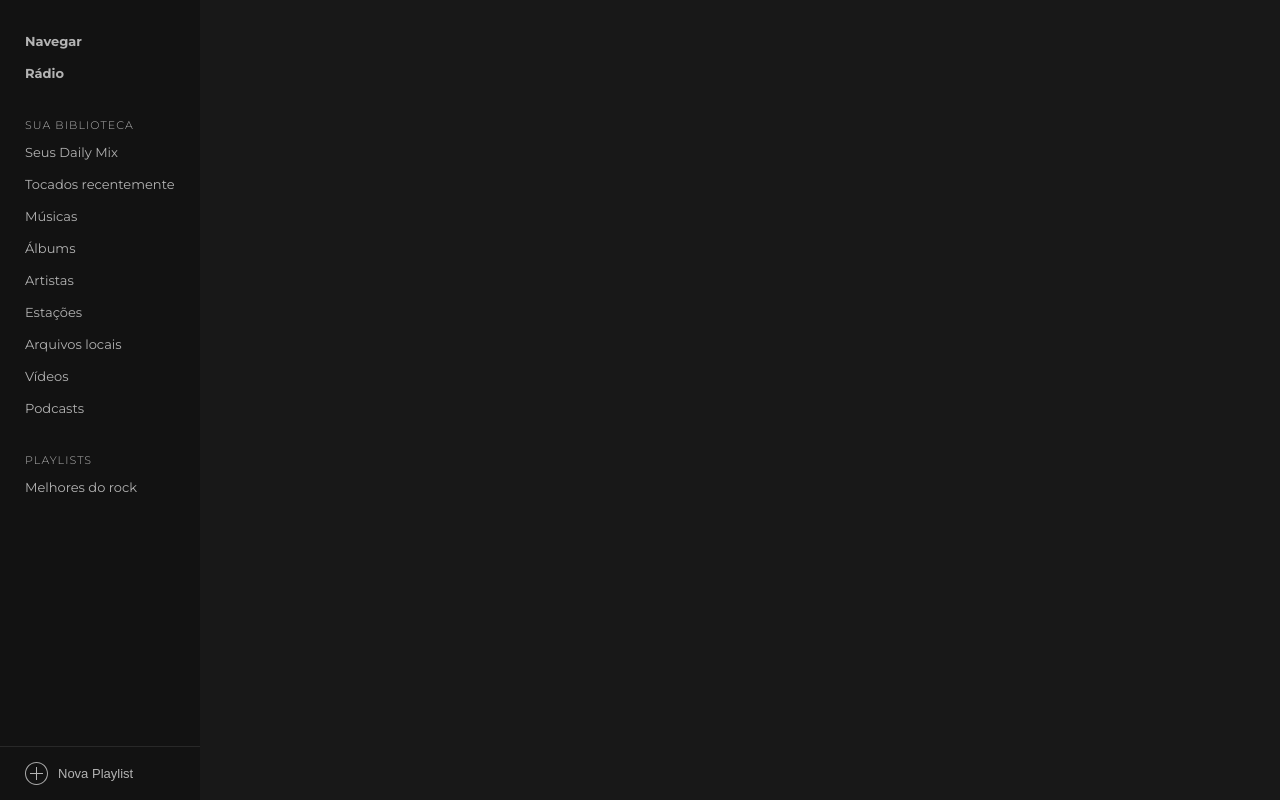
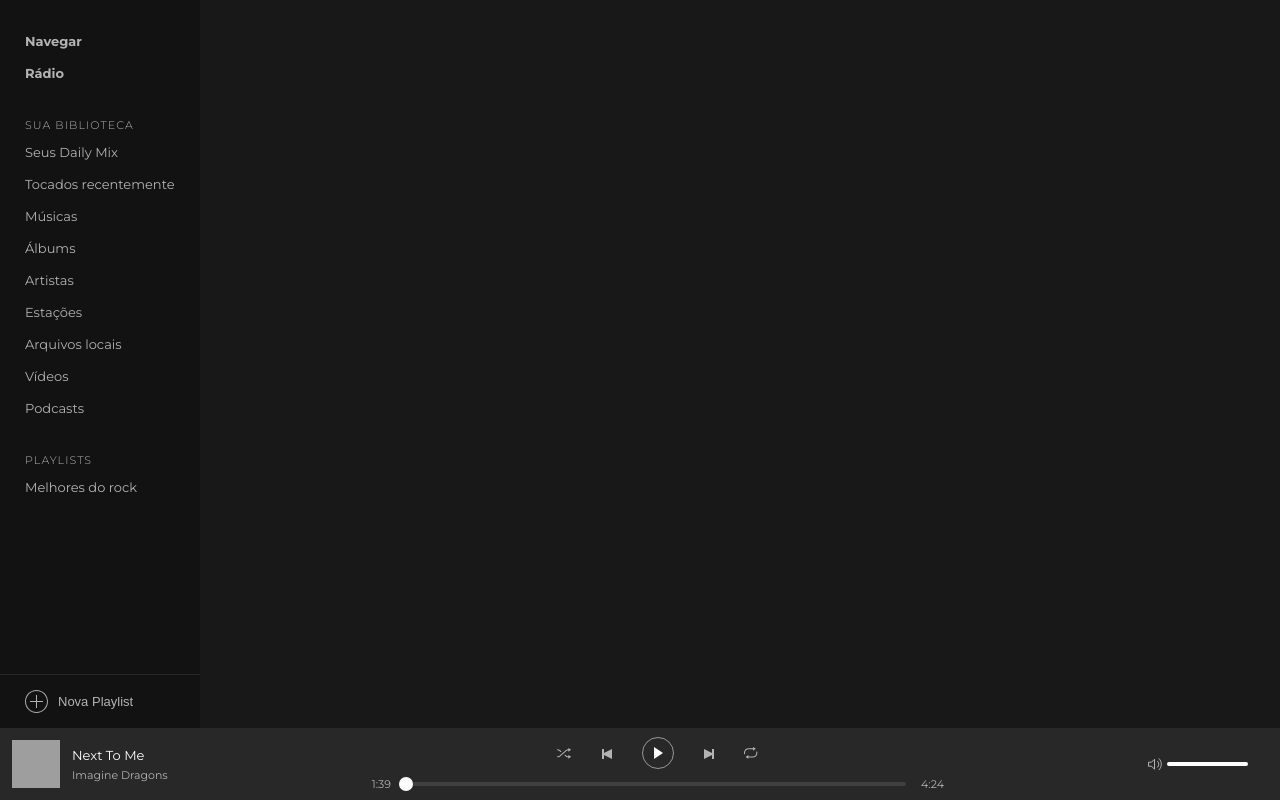
Before and after one commit to douglasscriptore/react_spotify, a React (Create React App) app: page / in a window 1280 px wide. Built offline with nearby package versions, Linux system fonts and the light colour scheme; grey boxes are pictures that could not be loaded.

Commit message:
Criando componente do Player

```diff
--- a/package.json
+++ b/package.json
@@ -3,6 +3,7 @@
   "version": "0.1.0",
   "private": true,
   "dependencies": {
+    "rc-slider": "^8.6.11",
     "react": "^16.8.6",
     "react-dom": "^16.8.6",
     "react-scripts": "3.0.1",
--- a/src/App.js
+++ b/src/App.js
@@ -3,12 +3,18 @@ import React from 'react'
 import GlobalStyle from './styles/global.js'
 
 import Sidebar from './components/Sidebar'
+import Player from './components/Player'
+
+import { Wrapper, Conteiner } from './styles/components'
 
 const App = () => (
-  <React.Fragment>
+  <Wrapper>
     <GlobalStyle />
-    <Sidebar />
-  </React.Fragment>
+    <Conteiner>
+      <Sidebar />
+    </Conteiner>
+    <Player />
+  </Wrapper>
 )
 
 export default App
--- /dev/null
+++ b/src/components/Player/index.js
@@ -0,0 +1,79 @@
+import React from 'react'
+import Slider from 'rc-slider'
+
+import {
+  Container,
+  Current,
+  Volume,
+  Progress,
+  Controls,
+  Time,
+  ProgressSlider
+} from './styles'
+
+import VolumeIcon from '../../assets/images/volume.svg'
+import ShuffleIcon from '../../assets/images/shuffle.svg'
+import BackwardIcon from '../../assets/images/backward.svg'
+import PlayIcon from '../../assets/images/play.svg'
+// import PauseIcon from '../../assets/images/pause.svg'
+import ForwardIcon from '../../assets/images/forward.svg'
+import RepeatIcon from '../../assets/images/repeat.svg'
+
+const Player = () => (
+  <Container>
+    <Current>
+      <img
+        src='https://upload.wikimedia.org/wikipedia/pt/b/b5/ImagineDragonsEvolve.jpg'
+        alt='Imagine Dragons'
+      />
+
+      <div>
+        <span>Next To Me</span>
+        <small>Imagine Dragons</small>
+      </div>
+    </Current>
+
+    <Progress>
+      <Controls>
+        <button>
+          <img src={ShuffleIcon} alt='Shuffle' />
+        </button>
+        <button>
+          <img src={BackwardIcon} alt='Backward' />
+        </button>
+        <button>
+          <img src={PlayIcon} alt='Play' />
+        </button>
+        <button>
+          <img src={ForwardIcon} alt='Forward' />
+        </button>
+        <button>
+          <img src={RepeatIcon} alt='Repeat' />
+        </button>
+      </Controls>
+      <Time>
+        <span>1:39</span>
+        <ProgressSlider>
+          <Slider
+            railStyle={{ background: '#404040', borderRadius: 10 }}
+            trackStyle={{ background: '#1ED760' }}
+            handleStyle={{ border: 0 }}
+          />
+        </ProgressSlider>
+        <span>4:24</span>
+      </Time>
+    </Progress>
+
+    <Volume>
+      <img src={VolumeIcon} alt='Volume' />
+      <Slider
+        railStyle={{ background: '#404040', borderRadius: 10 }}
+        trackStyle={{ background: '#fff' }}
+        handleStyle={{ display: 'none' }}
+        value={100}
+      />
+    </Volume>
+  </Container>
+)
+
+export default Player
--- /dev/null
+++ b/src/components/Player/styles.js
@@ -0,0 +1,81 @@
+import styled from 'styled-components'
+
+export const Container = styled.div`
+  height: 72px;
+  display: flex;
+  justify-content: space-between;
+  align-items: center;
+  background: #282828;
+  padding: 12px;
+`
+
+export const Current = styled.div`
+  display: flex;
+  align-items: center;
+
+  img {
+    width: 48px;
+    height: 48px;
+  }
+
+  div {
+    margin-left: 12px;
+    display: flex;
+    flex-direction: column;
+
+    span {
+      font-size: 13px;
+      color: #fff;
+    }
+
+    small {
+      font-size: 11px;
+      color: #b3b3b3;
+      margin-top: 5px;
+    }
+  }
+`
+
+export const Progress = styled.div`
+  display: flex;
+  flex-direction: column;
+  align-items: center;
+`
+
+export const Controls = styled.div`
+  display: flex;
+  align-items: center;
+
+  button {
+    background: transparent;
+    border: 0;
+    margin: 0 15px;
+  }
+`
+
+export const Time = styled.div`
+  display: flex;
+  align-items: center;
+  margin-top: 5px;
+
+  span {
+    font-size: 11px;
+    color: #b3b3b3;
+  }
+`
+
+export const ProgressSlider = styled.div`
+  width: 500px;
+  margin: 0 15px;
+`
+
+export const Volume = styled.div`
+  display: flex;
+  align-items: center;
+  width: 100px;
+  margin-right: 20px;
+
+  img {
+    margin-right: 5px;
+  }
+`
--- /dev/null
+++ b/src/styles/components.js
@@ -0,0 +1,12 @@
+import styled from 'styled-components'
+
+export const Wrapper = styled.div`
+  height: 100%;
+  display: flex;
+  flex-direction: column;
+`
+
+export const Conteiner = styled.div`
+  flex: 1;
+  display: flex;
+`
--- a/src/styles/global.js
+++ b/src/styles/global.js
@@ -1,4 +1,5 @@
 import { createGlobalStyle } from 'styled-components'
+import 'rc-slider/assets/index.css'
 
 const GlobalStyle = createGlobalStyle`
 * {
```
Also changed, not shown: 1 other file (tests, documents, lock files or other folders).
